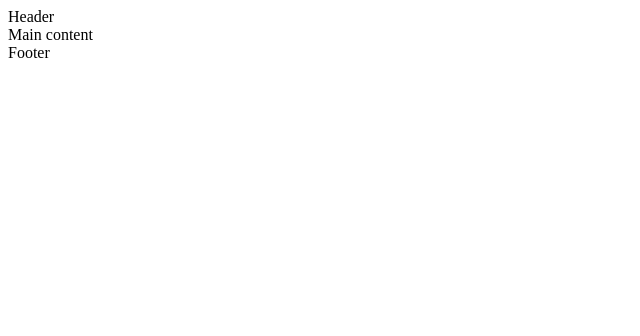
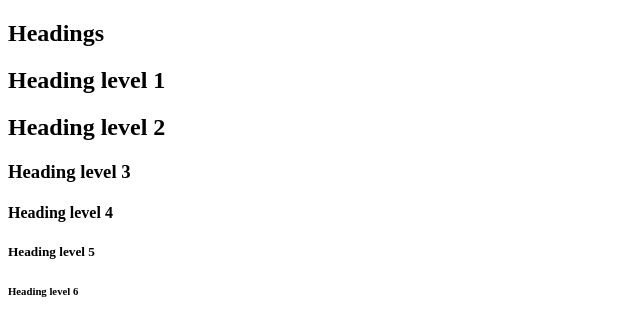
Before and after one commit to Essie-wanjiru001/alu-web_front_end, a plain HTML site: page html_advanced/11-styleguide.html in a window 1280 px wide. Shown: the whole page, without its empty margins (0-640 px from the left). Drawn offline with Linux system fonts and the light colour scheme.

Commit message:
task completed

```diff
--- a/html_advanced/11-styleguide.html
+++ b/html_advanced/11-styleguide.html
@@ -6,14 +6,26 @@
             name="viewport"
 	    content="width=device-width, initial-scale=1.0, viewport-fit=cover"
      />
-	<title>Homepage - Techium</title>
+	<title>Styleguide - Techium</title>
 	<meta name="description" content="Techium is a digital agency" />
 	<link rel="icon" type="image/x-icon" href="./favicon.ico" />
 	<link rel="icon" type="image/png" href="./favicon.png" />
     </head>
     <body>
-	<header>Header</header>
-	<main>Main content</main>
-	<footer>Footer</footer>
+	<header></header>
+	<main>
+	    <section>
+		<header>
+		    <h2>Headings</h2>
+		</header>
+		<h1>Heading level 1</h1>
+		<h2>Heading level 2</h2>
+		<h3>Heading level 3</h3>
+		<h4>Heading level 4</h4>
+		<h5>Heading level 5</h5>
+		<h6>Heading level 6</h6>
+	    </section>
+	</main>
+	<footer></footer>
     </body>
 </html>
```
